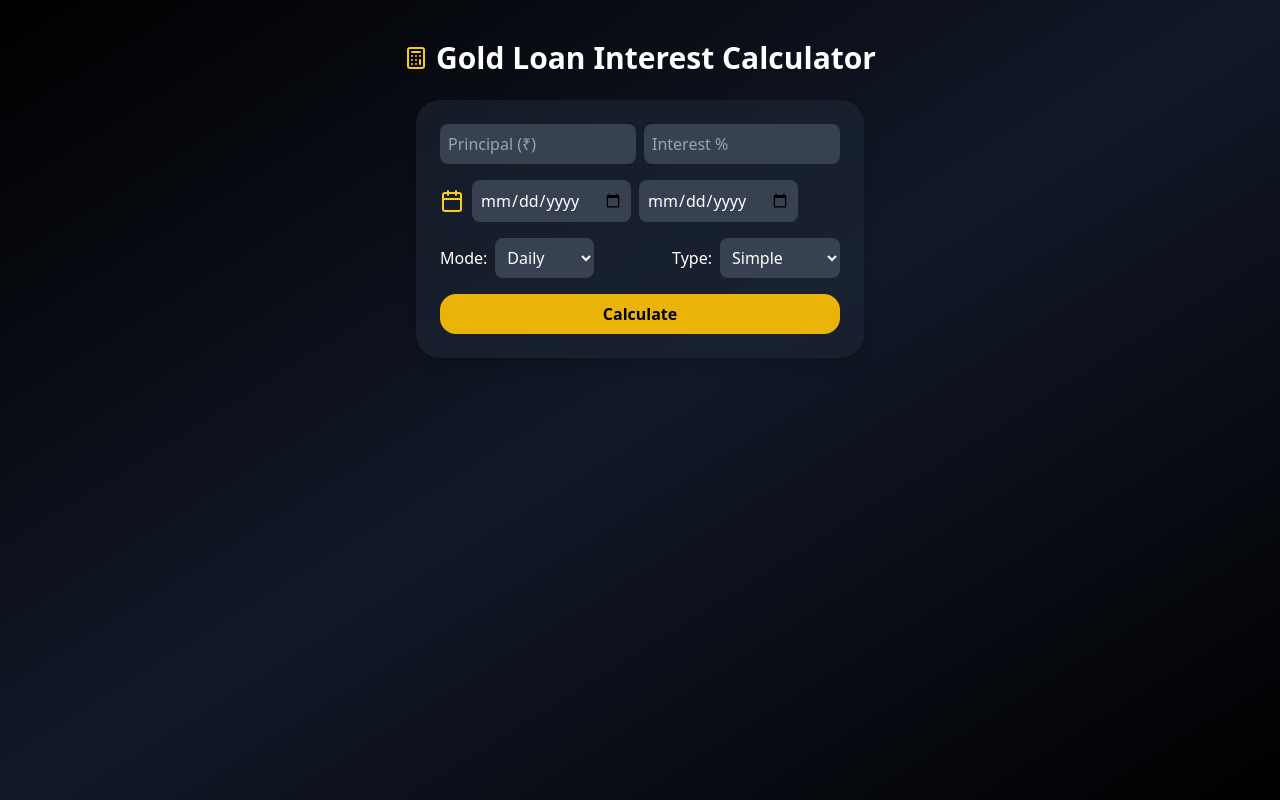
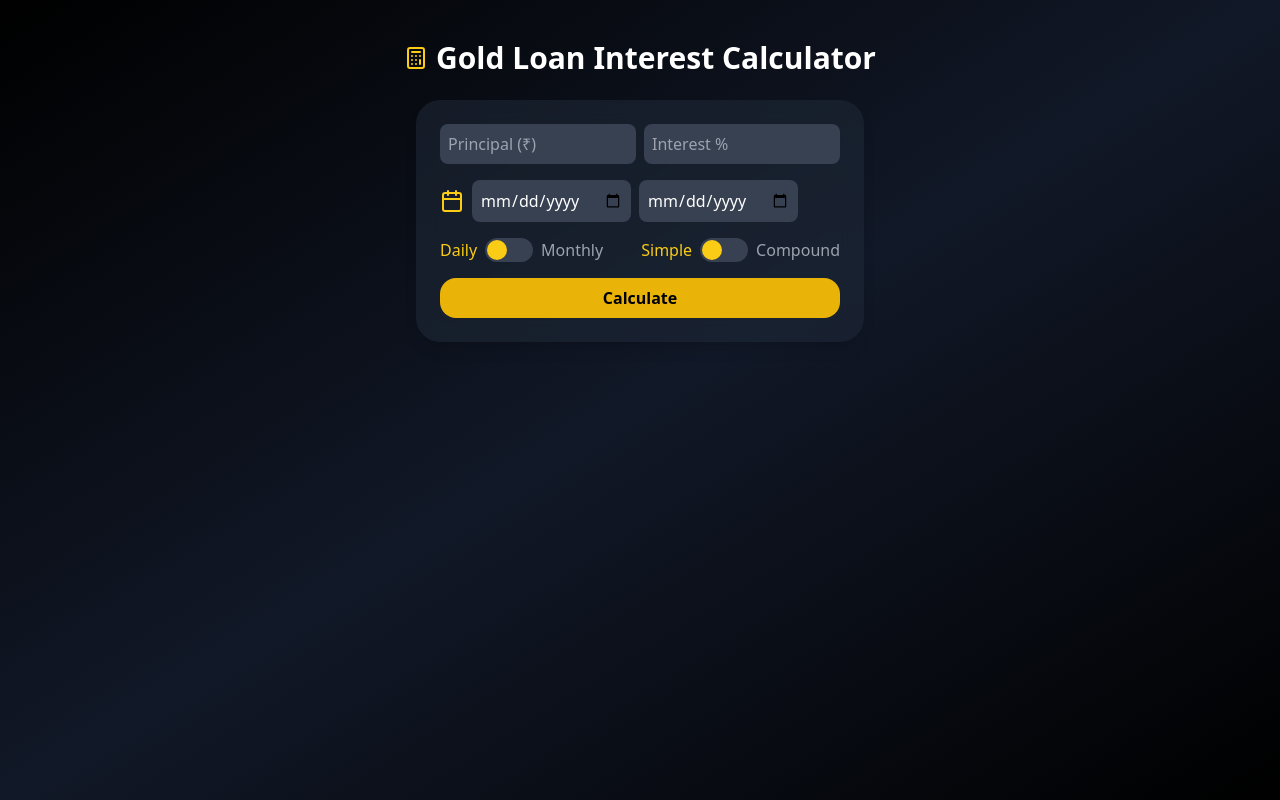
Before and after one commit to VamsikrishnaA/Interest_calculator, a React (Vite) app: page / in a window 1280 px wide. Built offline with nearby package versions, Linux system fonts and the light colour scheme.

Commit message:
Update toggle

```diff
--- a/src/components/InterestCalculator.jsx
+++ b/src/components/InterestCalculator.jsx
@@ -29,11 +29,13 @@ export default function InterestCalculator() {
 
     let totalInterest = 0;
     let totalAmount = 0;
+    let months = 0;
 
     if (mode === "daily") {
       const dailyRate = rate / 30 / 100;
       if (type === "simple") {
         totalInterest = principal * dailyRate * diffDays;
+        totalAmount = Number(principal) + totalInterest;
       } else {
         let remainingDays = diffDays;
         let currentPrincipal = principal;
@@ -46,8 +48,7 @@ export default function InterestCalculator() {
         totalAmount = currentPrincipal + totalInterest;
       }
     } else {
-      // Monthly mode
-      let months =
+      months =
         (e.getFullYear() - s.getFullYear()) * 12 + (e.getMonth() - s.getMonth());
       if (e.getDate() - s.getDate() >= 16) months += 1;
       else if (e.getDate() - s.getDate() >= 6) months += 0.5;
@@ -55,7 +56,7 @@ export default function InterestCalculator() {
       const monthlyRate = rate / 100;
       if (type === "simple") {
         totalInterest = principal * monthlyRate * months;
-        totalAmount = principal + totalInterest;
+        totalAmount = Number(principal) + totalInterest;
       } else {
         let remainingMonths = months;
         let currentPrincipal = principal;
@@ -78,7 +79,7 @@ export default function InterestCalculator() {
       startDate: formatDate(startDate),
       endDate: formatDate(endDate),
       totalInterest: totalInterest.toFixed(2),
-      totalAmount: (Number(principal) + Number(totalInterest)).toFixed(2),
+      totalAmount: totalAmount.toFixed(2),
       duration: mode === "daily" ? `${diffDays} days` : `${months} months`,
     };
 
@@ -88,6 +89,29 @@ export default function InterestCalculator() {
   const deleteResult = (id) => {
     setResults(results.filter((r) => r.id !== id));
   };
+
+  const Toggle = ({ label1, label2, value, setValue }) => (
+    <div className="flex items-center gap-2">
+      <span className={value === label1.toLowerCase() ? "text-yellow-400" : "text-gray-400"}>
+        {label1}
+      </span>
+      <div
+        onClick={() =>
+          setValue(value === label1.toLowerCase() ? label2.toLowerCase() : label1.toLowerCase())
+        }
+        className="w-12 h-6 bg-gray-700 rounded-full relative cursor-pointer transition-all duration-300"
+      >
+        <motion.div
+          className="absolute top-0.5 left-0.5 w-5 h-5 bg-yellow-400 rounded-full"
+          animate={{ x: value === label1.toLowerCase() ? 0 : 24 }}
+          transition={{ type: "spring", stiffness: 300, damping: 20 }}
+        />
+      </div>
+      <span className={value === label2.toLowerCase() ? "text-yellow-400" : "text-gray-400"}>
+        {label2}
+      </span>
+    </div>
+  );
 
   return (
     <div className="min-h-screen bg-gradient-to-br from-black via-gray-900 to-black text-white flex flex-col items-center py-10 px-4">
@@ -135,30 +159,9 @@ export default function InterestCalculator() {
           </div>
         </div>
 
-        <div className="flex justify-between items-center">
-          <div className="flex items-center gap-2">
-            <span>Mode:</span>
-            <select
-              value={mode}
-              onChange={(e) => setMode(e.target.value)}
-              className="bg-gray-700 text-white p-2 rounded-lg"
-            >
-              <option value="daily">Daily</option>
-              <option value="monthly">Monthly</option>
-            </select>
-          </div>
-
-          <div className="flex items-center gap-2">
-            <span>Type:</span>
-            <select
-              value={type}
-              onChange={(e) => setType(e.target.value)}
-              className="bg-gray-700 text-white p-2 rounded-lg"
-            >
-              <option value="simple">Simple</option>
-              <option value="compound">Compound</option>
-            </select>
-          </div>
+        <div className="flex justify-between items-center mt-3">
+          <Toggle label1="Daily" label2="Monthly" value={mode} setValue={setMode} />
+          <Toggle label1="Simple" label2="Compound" value={type} setValue={setType} />
         </div>
 
         <motion.button
```
